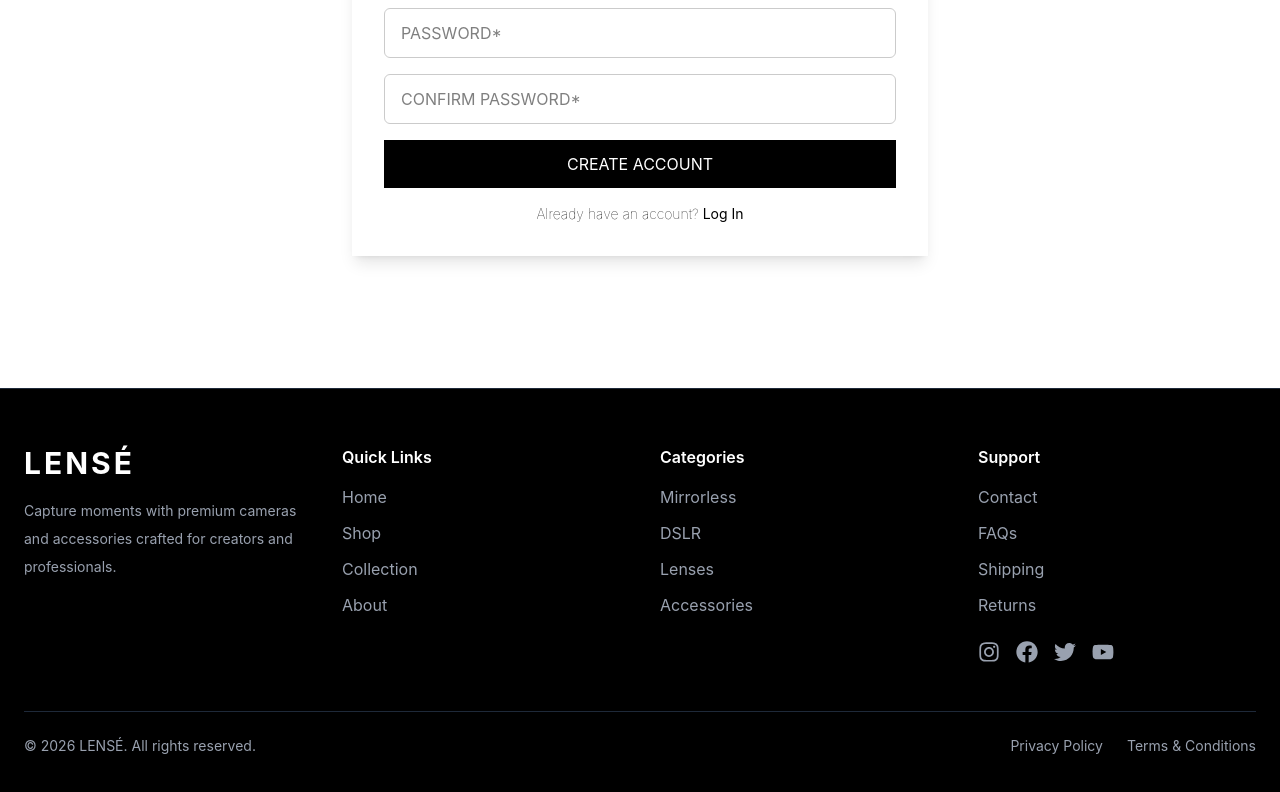
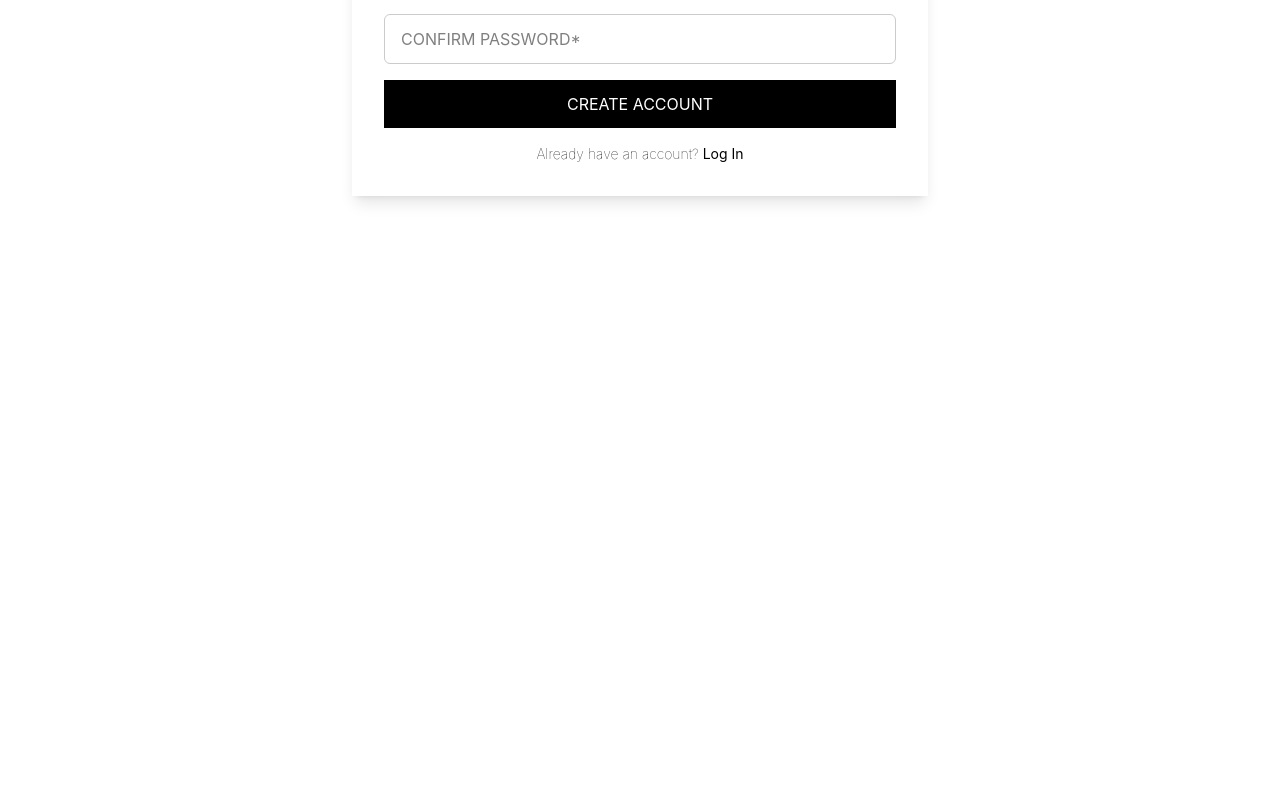
Before and after one commit to aflashareen/Camera-store, a React (Vite) app: page /register in a window 1280 px wide. Shown: the part 472-1264 px from the top of the page. After the commit the page ends 800 px from the top, so only its background shows below. Built offline with nearby package versions, Linux system fonts and the light colour scheme.

Commit message:
navbar footer hide from auth

```diff
--- a/db.json
+++ b/db.json
@@ -469,32 +469,6 @@
       "productId": "2"
     },
     {
-      "id": "CsSHBAOP3PA",
-      "name": "Olympus OM-2 MD",
-      "brand": "Olympus",
-      "category": "Mirrorless",
-      "price": 42990,
-      "image": "/src/assets/images/products/olympus-om.jpg",
-      "description": "A timeless 35mm film SLR renowned for its precision engineering and elegant design. The Olympus OM-2 MD features aperture-priority automatic exposure, through-the-lens (TTL) metering, and a compact, lightweight body that makes it a favorite among film photography enthusiasts. Its exceptional Zuiko lens compatibility and reliable performance deliver beautifully detailed images, making it an excellent choice for both collectors and photographers seeking an authentic analog shooting experience.",
-      "rating": 4.7,
-      "stock": 5,
-      "userId": "QLC9S6aT-eQ",
-      "productId": "1"
-    },
-    {
-      "id": "PYq0WErVLp8",
-      "name": " Sony a9 III",
-      "brand": "Sony",
-      "category": "Mirrorless",
-      "price": 529990,
-      "image": "/src/assets/images/products/sony-ilce-1.jpg",
-      "description": "The Sony a9 III is a flagship full-frame mirrorless camera engineered for professionals who demand exceptional speed, precision, and image quality. Featuring advanced autofocus, high-speed continuous shooting, and outstanding low-light performance, it excels in sports, wildlife, events, and cinematic video production. Its durable design, intuitive controls, and cutting-edge technology make it the perfect companion for capturing every decisive moment with confidence.",
-      "rating": 4.7,
-      "stock": 5,
-      "userId": "QLC9S6aT-eQ",
-      "productId": "2"
-    },
-    {
       "id": "n8Wp6SNMIVo",
       "name": "DIGITEK® Portable 65cm Octa Soft Box Kit",
       "brand": "Digitek",
@@ -534,34 +508,6 @@
       "rating": 4.7,
       "stock": 5,
       "userId": "NWdYytKWWrk",
-      "productId": "5",
-      "quantity": 1
-    },
-    {
-      "id": "rFrINwPnSdU",
-      "name": " Sony a9 III",
-      "brand": "Sony",
-      "category": "Mirrorless",
-      "price": 529990,
-      "image": "/src/assets/images/products/sony-ilce-1.jpg",
-      "description": "The Sony a9 III is a flagship full-frame mirrorless camera engineered for professionals who demand exceptional speed, precision, and image quality. Featuring advanced autofocus, high-speed continuous shooting, and outstanding low-light performance, it excels in sports, wildlife, events, and cinematic video production. Its durable design, intuitive controls, and cutting-edge technology make it the perfect companion for capturing every decisive moment with confidence.",
-      "rating": 4.7,
-      "stock": 5,
-      "userId": "QLC9S6aT-eQ",
-      "productId": "2",
-      "quantity": 1
-    },
-    {
-      "id": "R2nn3l1VlM0",
-      "name": "Nikon F Photomic FTn",
-      "brand": "Nikon",
-      "category": "DSLR",
-      "price": 24990,
-      "image": "/src/assets/images/products/nikon-film.jpg",
-      "description": "The Nikon F Photomic FTn is an iconic 35mm film SLR camera that helped define professional photography. Introduced in the late 1960s, it features the renowned Photomic FTn prism finder with center-weighted TTL metering, a rugged all-metal construction, and the legendary Nikon F mount. Built for reliability and precision, the F Photomic FTn remains a favorite among film photography enthusiasts, collectors, and professionals seeking a timeless shooting experience",
-      "rating": 4.7,
-      "stock": 5,
-      "userId": "QLC9S6aT-eQ",
       "productId": "5",
       "quantity": 1
     },
--- a/src/pages/user/Shop.jsx
+++ b/src/pages/user/Shop.jsx
@@ -61,8 +61,7 @@ function Shop() {
       />
 
       <div className="grid grid-cols-3 gap-8 p-8 bg-neutal-800">
-        {
-          filteredProducts.map(product => (
+        {filteredProducts.map((product) => (
             <ProductCard key={product.id} product={product} />
           ))
         }
--- a/src/routes/AppRoutes.jsx
+++ b/src/routes/AppRoutes.jsx
@@ -1,57 +1,68 @@
-import { BrowserRouter, Routes, Route } from 'react-router-dom';
-import Layout from '../components/layout/Layout';
+import { BrowserRouter, Routes, Route } from "react-router-dom";
+import Layout from "../components/layout/Layout";
+import { Outlet } from "react-router-dom";
 
-//User Pages
-import Home from '../pages/user/Home';
-import Shop from '../pages/user/Shop';
-import Products from '../pages/user/Products'
-import Cart from '../pages/user/Cart'
-import Wishlist from '../pages/user/Wishlist';
-import Checkout from '../pages/user/Checkout';
-import Collection from '../pages/user/Collections';
-import Profile from '../pages/user/Profile';
-import About from '../pages/user/About';
-import Login from '../pages/user/auth/Login';
-import Register from '../pages/user/auth/Register';
-import ProtectedRoute from './ProtectedRoute';
-import Hero from '../components/hero/Hero';
-import PublicRoute from './PublicRoute';
-import OrderSuccess from '../orders/OrderSuccess';
-import Orders from '../orders/Orders';
+// Pages
+import Home from "../pages/user/Home";
+import Shop from "../pages/user/Shop";
+import Products from "../pages/user/Products";
+import Cart from "../pages/user/Cart";
+import Wishlist from "../pages/user/Wishlist";
+import Checkout from "../pages/user/Checkout";
+import Collection from "../pages/user/Collections";
+import Profile from "../pages/user/Profile";
+import About from "../pages/user/About";
+import Login from "../pages/user/auth/Login";
+import Register from "../pages/user/auth/Register";
+import Hero from "../components/hero/Hero";
+import ProtectedRoute from "./ProtectedRoute";
+import PublicRoute from "./PublicRoute";
+import OrderSuccess from "../orders/OrderSuccess";
+import Orders from "../orders/Orders";
+
+function AuthLayout() {
+  return <Outlet />;
+}
 
 function AppRoutes() {
   return (
     <BrowserRouter>
       <Routes>
-                {/* user */}
+
         <Route element={<Layout />}>
-                    <Route path='/hero' element={<Hero />} />
           <Route path="/" element={<Home />} />
+          <Route path="/hero" element={<Hero />} />
           <Route path="/shop" element={<Shop />} />
           <Route path="/collection" element={<Collection />} />
           <Route path="/product/:id" element={<Products />} />
-                    <Route path='/about' element={<About />} />
-
-                    <Route element={<PublicRoute/>}>
-                    <Route path="/login" element={<Login />} />
-                    <Route path="/register" element={<Register />} />
-                    </Route>
+          <Route path="/about" element={<About />} />
 
           <Route
             path="/profile"
             element={
               <ProtectedRoute>
                 <Profile />
-                            </ProtectedRoute> }/>
+              </ProtectedRoute>
+            }
+          />
 
           <Route path="/wishlist" element={<Wishlist />} />
           <Route path="/cart" element={<Cart />} />
           <Route path="/checkout" element={<Checkout />} />
-                    <Route path='/ordersuccess' element={<OrderSuccess />}/>
-                    <Route path='/orders' element={<Orders />}/>
+          <Route path="/ordersuccess" element={<OrderSuccess />} />
+          <Route path="/orders" element={<Orders />} />
         </Route>
+
+        <Route element={<PublicRoute />}>
+          <Route element={<AuthLayout />}>
+            <Route path="/login" element={<Login />} />
+            <Route path="/register" element={<Register />} />
+          </Route>
+        </Route>
+
       </Routes>
     </BrowserRouter>
-    )
+  );
 }
+
 export default AppRoutes;
```
Lines whose indentation alone changed are shown as unchanged.
